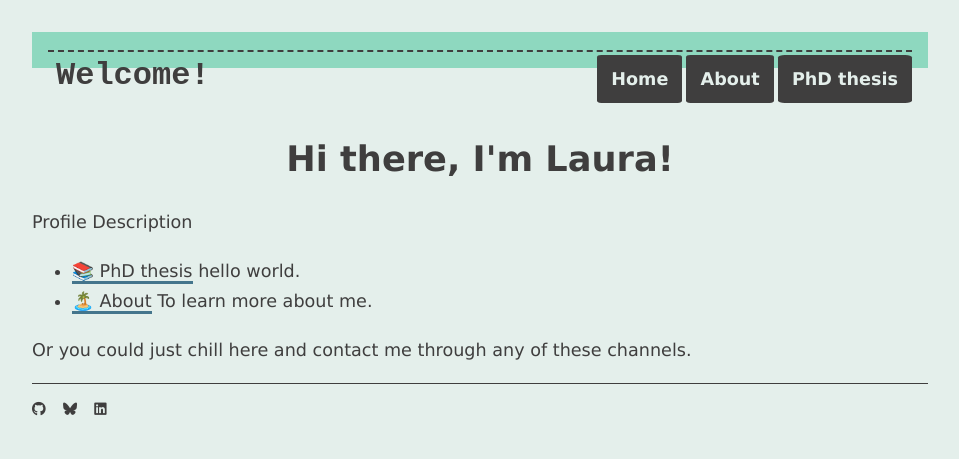
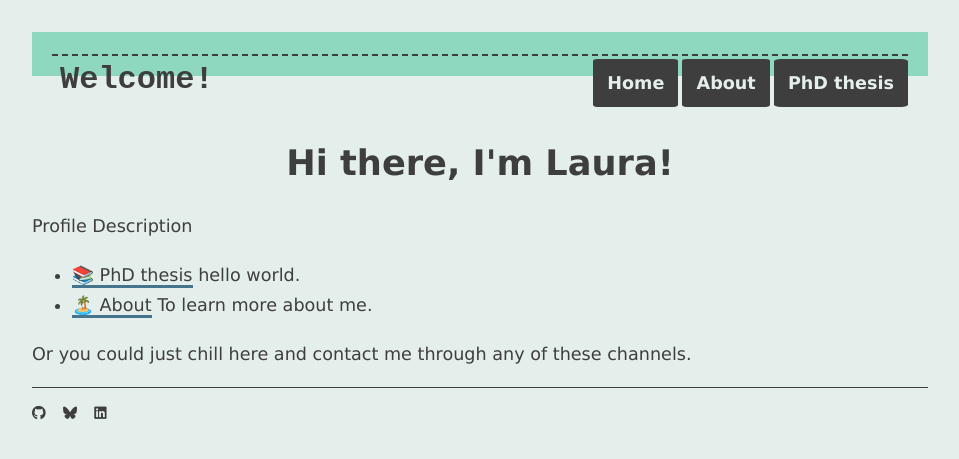
Before and after one commit to LauPM/LauPM.github.io, a Jekyll site: the page built from index.html, in a window 1280 px wide. Shown: the top 459 px of the page, without its empty margins (160-1119 px from the left). Built offline with Jekyll 4.4.1, drawn with Linux system fonts in a browser that asks for light colours; nearby versions of some CDN libraries.

Commit message:
increase banner size

```diff
--- a/css/main.css
+++ b/css/main.css
@@ -18,6 +18,7 @@ header {
     color: white; /* Optional: Make text in the header white */
     padding: 1em;
     text-align: center;
+    padding: 20px;
 }
 
 main {
```
